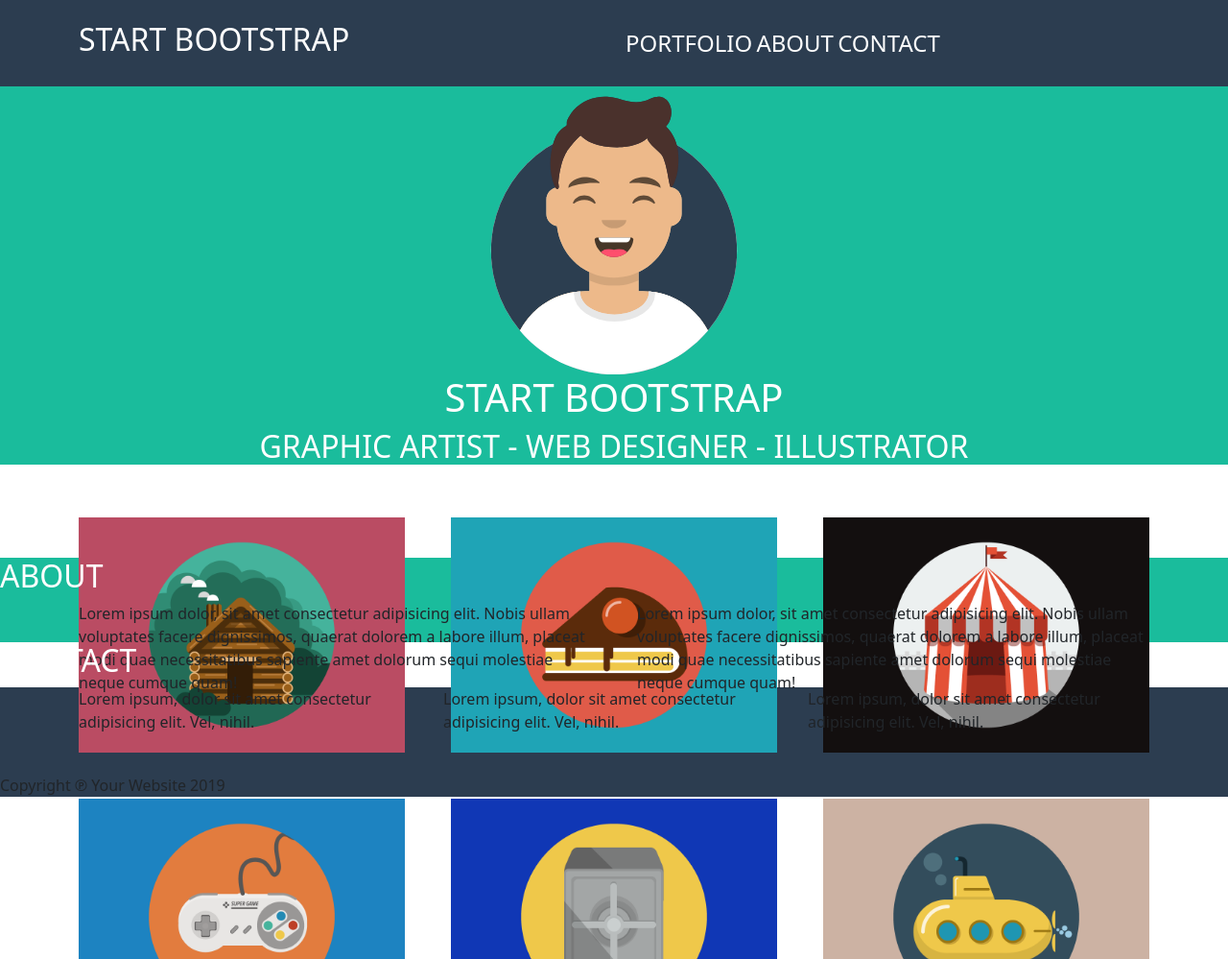
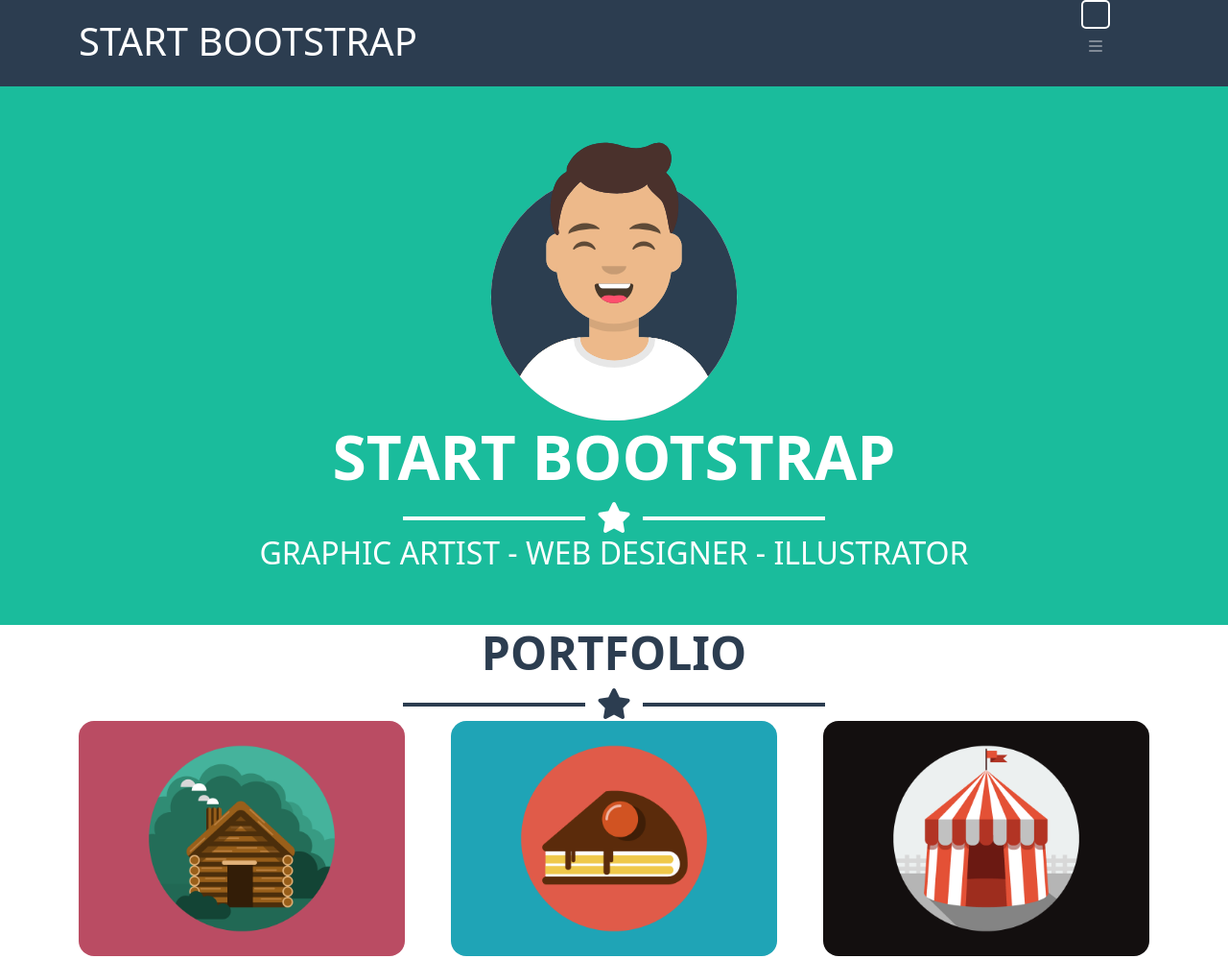
Before and after one commit to nicola1397/html-css-bootstrap-freelancer, a plain HTML site: page index.html in a window 1280 px wide. Shown: the top 999 px of the page at 96% size. Drawn offline with nearby package versions, Linux system fonts and the light colour scheme.

Commit message:
fix:fixed stars and background/text colors

```diff
--- a/index.html
+++ b/index.html
@@ -22,20 +22,29 @@
 
   <!-- CSS -->
   <link rel="stylesheet" href="style.css" />
+
+  <!-- BODY -->
   <body>
+    <!-- HEADER -->
     <header>
       <nav class="container-md">
-        <div class="row align-items-center">
-          <div class="col">
-            <h2 class="text-uppercase text-white">start bootstrap</h2>
+        <div class="row align-items-center justify-content-between">
+          <div class="col-5 flex-grow-1">
+            <h2 class="text-uppercase text-white fs-1">start bootstrap</h2>
           </div>
-
-          <div class="col">
-            <div class="big-nav">
-              <a href="#" class="text-white text-uppercase fs-4">portfolio</a>
-              <a href="#" class="text-white text-uppercase fs-4">about</a>
-              <a href="#" class="text-white text-uppercase fs-4">contact</a>
-            </div>
+          <!-- BURGER MENU SMARTPHONE -->
+          <div class="col-1">
+            <button class="burger-menu">
+              <i class="fa-solid fa-bars"></i>
+            </button>
+          </div>
+        </div>
+        <!-- NAV DESKTOP -->
+        <div class="col big-nav">
+          <div>
+            <a href="#" class="text-white text-uppercase fs-4">portfolio</a>
+            <a href="#" class="text-white text-uppercase fs-4">about</a>
+            <a href="#" class="text-white text-uppercase fs-4">contact</a>
           </div>
         </div>
       </nav>
@@ -43,87 +52,165 @@
 
     <!-- MAIN CONTENT -->
     <main>
-      <section id="jumbo" class="text-center">
+      <section id="jumbo" class="text-center p-5">
         <img src="./img/avatar.svg" alt="" />
-        <h1 class="text-uppercase text-white">start bootstrap</h1>
-        <div></div>
+        <h1 class="text-uppercase display-3 fw-semibold">start bootstrap</h1>
+        <!-- STAR CONTAINER -->
+        <div class="container">
+          <div class="row align-items-center star justify-content-center">
+            <div class="col-2 line"></div>
+            <div class="col flex-grow-0 text-center">
+              <i class="fa-solid fa-star"></i>
+            </div>
+            <div class="col-2 line"></div>
+          </div>
+        </div>
         <h2 class="text-uppercase text-white">
           graphic artist - web designer - illustrator
         </h2>
       </section>
 
+      <!-- PORTFOLIO -->
       <section id="portfolio">
-        <h2 class="text-uppercase text-white">portfolio</h2>
-        <div></div>
+        <h2 class="text-uppercase display-5 fw-semibold text-center">
+          portfolio
+        </h2>
+        <!-- STAR CONTAINER -->
+        <div class="container">
+          <div class="row align-items-center star justify-content-center">
+            <div class="col-2 line"></div>
+            <div class="col flex-grow-0 text-center">
+              <i class="fa-solid fa-star"></i>
+            </div>
+            <div class="col-2 line"></div>
+          </div>
+        </div>
+        <!-- CONTAINER -->
         <div class="container-md">
           <div class="row g-5">
+            <!-- CONTENT -->
             <div class="col-md-6 col-lg-4">
-              <img src="./img/cabin.png" alt="" />
+              <img src="./img/cabin.png" alt="" class="rounded-4" />
             </div>
             <div class="col-md-6 col-lg-4">
-              <img src="./img/cake.png" alt="" />
+              <img src="./img/cake.png" alt="" class="rounded-4" />
             </div>
             <div class="col-md-6 col-lg-4">
-              <img src="./img/circus.png" alt="" />
+              <img src="./img/circus.png" alt="" class="rounded-4" />
             </div>
             <div class="col-md-6 col-lg-4">
-              <img src="./img/game.png" alt="" />
+              <img src="./img/game.png" alt="" class="rounded-4" />
             </div>
             <div class="col-md-6 col-lg-4">
-              <img src="./img/safe.png" alt="" />
+              <img src="./img/safe.png" alt="" class="rounded-4" />
             </div>
             <div class="col-md-6 col-lg-4">
-              <img src="./img/submarine.png" alt="" />
+              <img src="./img/submarine.png" alt="" class="rounded-4" />
             </div>
           </div>
         </div>
       </section>
 
+      <!-- ABOUT -->
       <section id="about">
-        <h2 class="text-uppercase text-white">about</h2>
-        <div></div>
+        <h2 class="text-uppercase display-5 fw-semibold text-center">about</h2>
+        <!-- STAR CONTAINER -->
+        <div class="container">
+          <div class="row align-items-center star justify-content-center">
+            <div class="col-2 line"></div>
+            <div class="col flex-grow-0 text-center">
+              <i class="fa-solid fa-star"></i>
+            </div>
+            <div class="col-2 line"></div>
+          </div>
+        </div>
+
+        <!-- CONTAINER -->
         <div class="container-md">
-          <div class="row g-5">
+          <div class="row g-5 align-items-center">
+            <!-- CONTENT -->
             <div class="col-md-6">
               <p>
-                Lorem ipsum dolor, sit amet consectetur adipisicing elit. Nobis
-                ullam voluptates facere dignissimos, quaerat dolorem a labore
-                illum, placeat modi quae necessitatibus sapiente amet dolorum
-                sequi molestiae neque cumque quam!
+                Freelancer is a free bootstrap theme created by Start Bootstrap.
+                The download includes the complete source files including HTML,
+                CSS, and JavaScript as well as optional LESS stylesheets for
+                easy customization.
               </p>
             </div>
             <div class="col-md-6">
               <p>
-                Lorem ipsum dolor, sit amet consectetur adipisicing elit. Nobis
-                ullam voluptates facere dignissimos, quaerat dolorem a labore
-                illum, placeat modi quae necessitatibus sapiente amet dolorum
-                sequi molestiae neque cumque quam!
+                Whether you're a student looking to showcase your work, a
+                professional looking to attract clients, or a graphic artist
+                looking to share your projects, this template is the perfect
+                starting point!
               </p>
             </div>
+            <button>Download</button>
           </div>
         </div>
       </section>
 
+      <!-- CONTACT -->
       <section id="contact">
-        <h2 class="text-uppercase text-white">contact</h2>
-        <div></div>
+        <h2 class="text-uppercase display-5 fw-semibold text-center">
+          contact
+        </h2>
+        <!-- STAR CONTAINER -->
+        <div class="container-md">
+          <div class="row align-items-center star justify-content-center">
+            <div class="col-2 line"></div>
+            <div class="col flex-grow-0 text-center">
+              <i class="fa-solid fa-star"></i>
+            </div>
+            <div class="col-2 line"></div>
+          </div>
+        </div>
       </section>
     </main>
 
+    <!-- FOOTER -->
     <footer>
       <div class="container-md">
         <div class="row">
           <div class="col-md-4">
-            Lorem ipsum, dolor sit amet consectetur adipisicing elit. Vel,
-            nihil.
+            <h2 class="text-uppercase display-5 fw-semibold text-center">
+              location
+            </h2>
+            <p>2215 John Daniel Drive Clark, MO 54243</p>
           </div>
           <div class="col-md-4">
-            Lorem ipsum, dolor sit amet consectetur adipisicing elit. Vel,
-            nihil.
+            <h2 class="text-uppercase display-5 fw-semibold text-center">
+              around the web
+            </h2>
+            <div class="container-md">
+              <div class="row justify-content-around g-2">
+                <div class="col-2 text-center social">
+                  <a href="#"><i class="fa-brands fa-facebook-f"></i></a>
+                </div>
+
+                <div class="col-2 text-center social">
+                  <a href="#"><i class="fa-brands fa-google-plus-g"></i></a>
+                </div>
+
+                <div class="col-2 text-center social">
+                  <a href="#"><i class="fa-brands fa-twitter"></i></a>
+                </div>
+
+                <div class="col-2 text-center social">
+                  <a href="#"><i class="fa-brands fa-linkedin-in"></i></a>
+                </div>
+              </div>
+            </div>
           </div>
           <div class="col-md-4">
-            Lorem ipsum, dolor sit amet consectetur adipisicing elit. Vel,
-            nihil.
+            <h2 class="text-uppercase display-5 fw-semibold text-center">
+              ABOUT FREELANCER
+            </h2>
+
+            <p>
+              Freelance is a free to use, open source Bootstrap theme created by
+              <a href="#">Start Bootstrap.</a>
+            </p>
           </div>
         </div>
       </div>
--- a/style.css
+++ b/style.css
@@ -7,34 +7,86 @@ a {
   --darkbg: #2c3d50;
 }
 
+body {
+  min-width: 524px;
+}
+
 /* DEBUG */
 
 .debug {
   border: 2px solid red;
 }
 /* END DEBUG */
+/* UTILS */
 
+/* DIVISORE STELLA */
+.line {
+  content: "";
+  height: 4px;
+}
+
+.fa-star {
+  font-size: 2rem;
+}
+
+section:nth-of-type(even) .star {
+  color: var(--darkbg);
+}
+
+section:nth-of-type(odd) .star {
+  color: white;
+}
+
+section:nth-of-type(even) .star .line {
+  background-color: var(--darkbg);
+}
+
+section:nth-of-type(odd) .star .line {
+  background-color: white;
+}
+
+/* SECTIONS BACKGROUNDS */
+
+section:nth-of-type(odd) {
+  background-color: var(--greenbg);
+  color: white;
+}
+
+section:nth-of-type(even) {
+  color: var(--darkbg);
+}
+
+/* HEADER */
 header {
   background-color: var(--darkbg);
 }
 
-.row {
+header nav {
   height: 90px;
+  line-height: 90px;
 }
+
+.big-nav {
+  display: none;
+}
+
+.burger-menu {
+  background: none;
+  border: 2px solid white;
+  border-radius: 5px;
+  height: 30px;
+  width: 30px;
+  text-align: center;
+  color: rgba(255, 255, 255, 0.4);
+}
+
+/* JUMBO */
 
 #jumbo img {
   height: 300px;
 }
 
-#jumbo {
-  background-color: var(--greenbg);
-}
-
 /* PORTFOLIO */
-
-#porfolio .row div {
-  height: 300px;
-}
 
 #portfolio img {
   width: 100%;
@@ -42,13 +94,18 @@ header {
 
 /* ABOUT */
 
-#about {
-  background-color: var(--greenbg);
-}
-
 /* CONTACT */
 
 /* FOOTER */
 footer {
   background-color: var(--darkbg);
 }
+
+footer .social {
+  border-radius: 50%;
+  border: 2px solid white;
+  font-size: 1.5rem;
+  color: white;
+  height: 50px;
+  width: 50px;
+}
```
